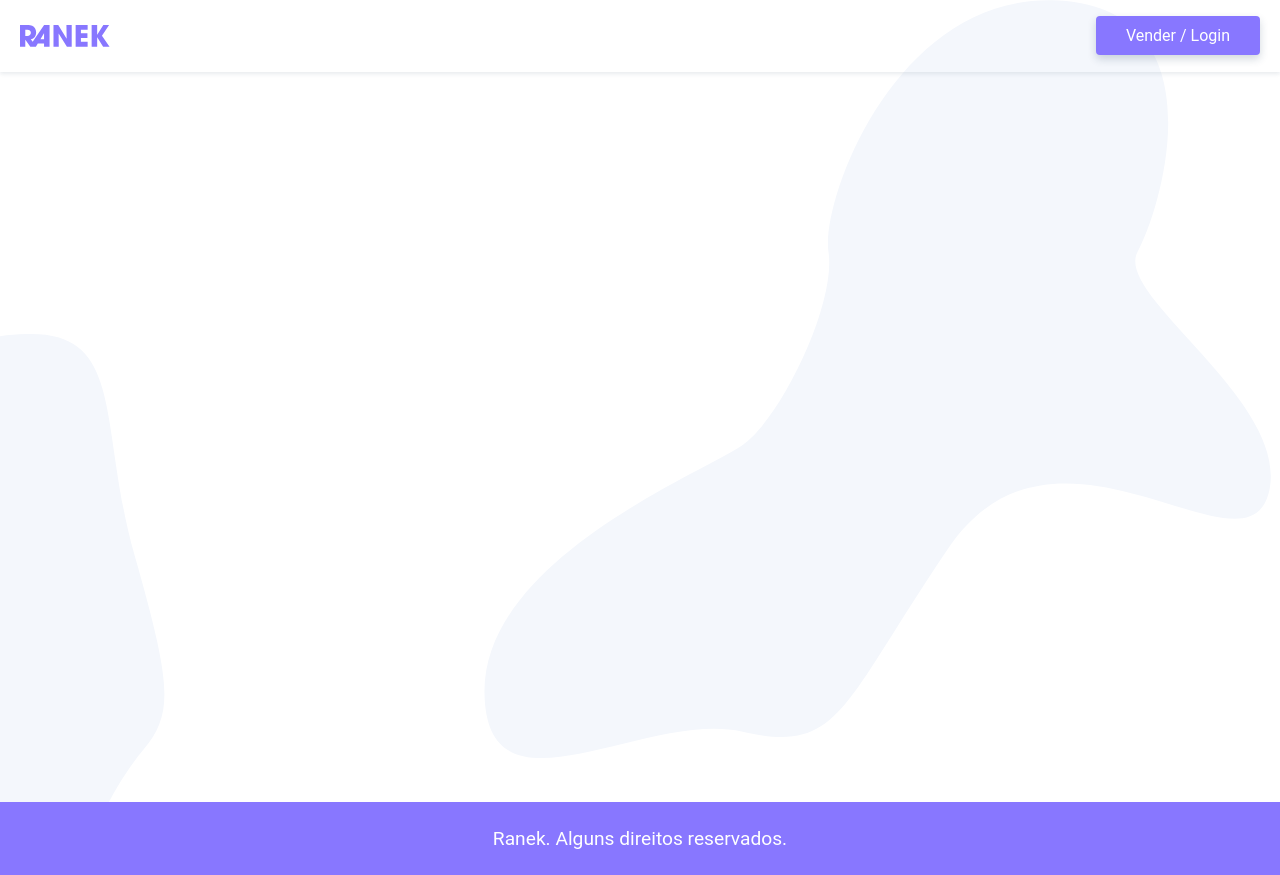
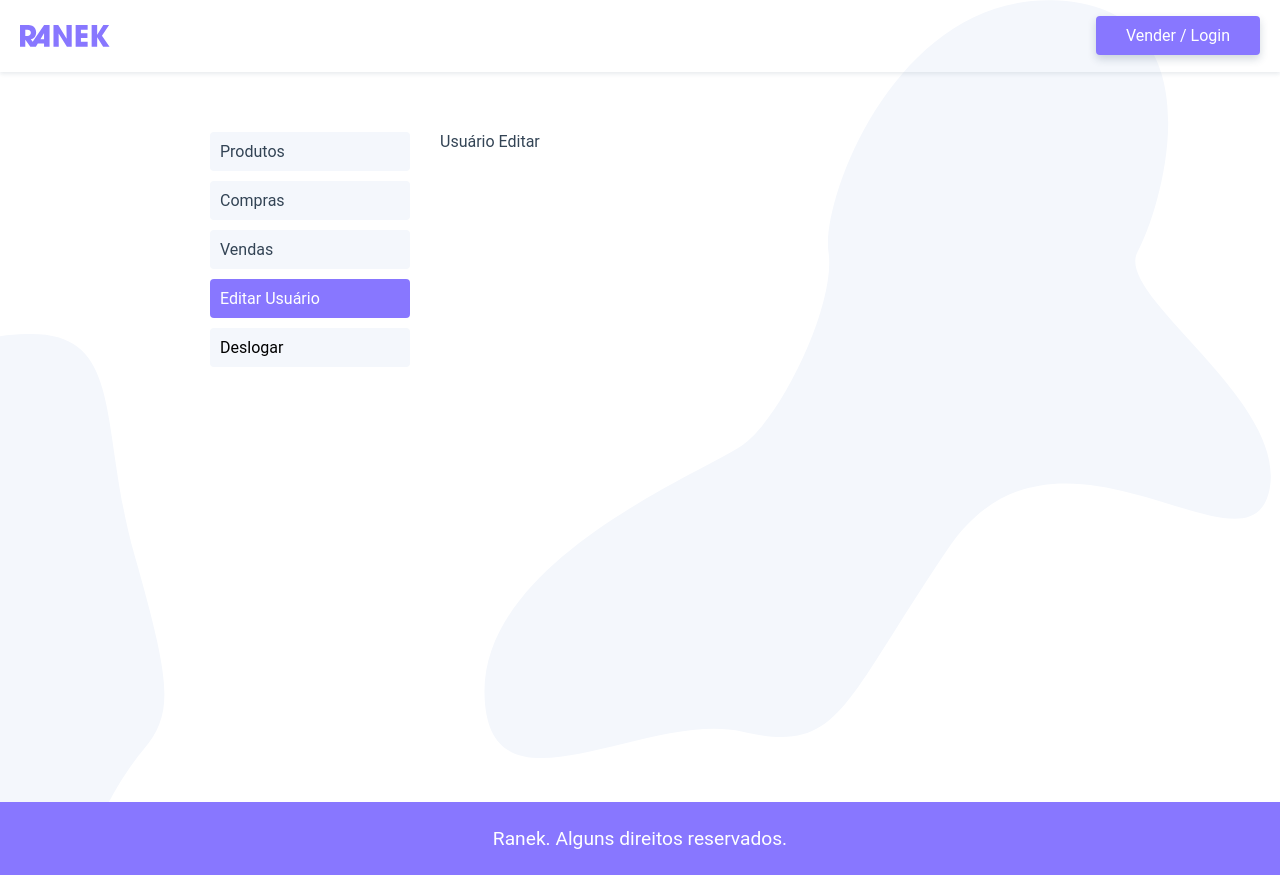
Before and after one commit to joaom00/ranek, a Vue app: page /usuario/editar in a window 1280 px wide. Built offline with nearby package versions, Linux system fonts and the light colour scheme.

Commit message:
Add User Page Style

```diff
--- a/src/components/ProductsPage.vue
+++ b/src/components/ProductsPage.vue
@@ -54,7 +54,7 @@ export default {
 };
 </script>
 
-<style>
+<style scoped>
 ul {
   grid-column: 1 / -1;
 }
--- a/src/pages/User/User.vue
+++ b/src/pages/User/User.vue
@@ -1,11 +1,73 @@
 <template>
-  <p>Página do Usuário: {{ $store.state.user }}</p>
+  <section class="user">
+    <nav class="sidenav">
+      <ul>
+        <li><router-link :to="{ name: 'User' }">Produtos</router-link></li>
+        <li><router-link :to="{ name: 'Purchases' }">Compras</router-link></li>
+        <li><router-link :to="{ name: 'Sales' }">Vendas</router-link></li>
+        <li>
+          <router-link :to="{ name: 'User-Edit' }">Editar Usuário</router-link>
+        </li>
+        <li><button @click="logout">Deslogar</button></li>
+      </ul>
+    </nav>
+    <transition mode="out-in">
+      <router-view />
+    </transition>
+  </section>
 </template>
 
 <script>
 export default {
   name: 'User',
+  methods: {
+    logout() {
+      this.$store.dispatch('logout');
+      this.$router.push('/login');
+    },
+  },
 };
 </script>
 
-<style></style>
+<style scoped>
+.user {
+  display: grid;
+  grid-template-columns: minmax(140px, 200px) 1fr;
+  max-width: 900px;
+  margin: 40px auto;
+  grid-gap: 30px;
+  padding: 20px;
+}
+
+.sidenav a,
+.sidenav button {
+  padding: 10px;
+  display: block;
+  background: #f4f7fc;
+  margin-bottom: 10px;
+  border-radius: 4px;
+}
+
+.sidenav a.router-link-exact-active,
+.sidenav a:hover,
+.sidenav button:hover {
+  background: #87f;
+  color: #fff;
+}
+
+.sidenav button {
+  border: none;
+  width: 100%;
+  font-size: 1rem;
+  text-align: left;
+  font-family: Roboto, sans-serif;
+  cursor: pointer;
+}
+
+@media screen and (max-width: 500px) {
+  .user {
+    grid-template-columns: 1fr;
+    margin: 0 auto;
+  }
+}
+</style>
--- /dev/null
+++ b/src/pages/User/UserEdit.vue
@@ -0,0 +1,9 @@
+<template>
+  <p>Usuário Editar</p>
+</template>
+
+<script>
+export default {};
+</script>
+
+<style></style>
--- /dev/null
+++ b/src/pages/User/UserProducts.vue
@@ -0,0 +1,9 @@
+<template>
+  <p>Lista de Produtos</p>
+</template>
+
+<script>
+export default {};
+</script>
+
+<style></style>
--- /dev/null
+++ b/src/pages/User/UserPurchase.vue
@@ -0,0 +1,9 @@
+<template>
+  <p>Compras do Usuário</p>
+</template>
+
+<script>
+export default {};
+</script>
+
+<style></style>
--- /dev/null
+++ b/src/pages/User/UserSale.vue
@@ -0,0 +1,9 @@
+<template>
+  <p>Vendas do Usuário</p>
+</template>
+
+<script>
+export default {};
+</script>
+
+<style></style>
--- a/src/router/index.js
+++ b/src/router/index.js
@@ -25,9 +25,38 @@ const routes = [
   },
   {
     path: '/usuario',
-    name: 'User',
     component: () =>
       import(/* webpackChunkName: "Login" */ '../pages/User/User.vue'),
+    children: [
+      {
+        path: '',
+        name: 'User',
+        component: () =>
+          import(
+            /* webpackChunkName: "Login" */ '../pages/User/UserProducts.vue'
+          ),
+      },
+      {
+        path: 'compras',
+        name: 'Purchases',
+        component: () =>
+          import(
+            /* webpackChunkName: "Login" */ '../pages/User/UserPurchase.vue'
+          ),
+      },
+      {
+        path: 'vendas',
+        name: 'Sales',
+        component: () =>
+          import(/* webpackChunkName: "Login" */ '../pages/User/UserSale.vue'),
+      },
+      {
+        path: 'editar',
+        name: 'User-Edit',
+        component: () =>
+          import(/* webpackChunkName: "Login" */ '../pages/User/UserEdit.vue'),
+      },
+    ],
   },
 ];
 
--- a/src/store/index.js
+++ b/src/store/index.js
@@ -39,6 +39,21 @@ export default new Vuex.Store({
       context.commit('UPDATE_USER', { id: payload.email });
       return api.post('/user', payload);
     },
+    logout(context) {
+      context.commit('UPDATE_USER', {
+        id: '',
+        name: '',
+        email: '',
+        password: '',
+        cep: '',
+        street: '',
+        number: '',
+        neighborhood: '',
+        uf: '',
+        city: '',
+      });
+      context.commit('UPDATE_LOGIN', false);
+    },
   },
   modules: {},
 });
```
